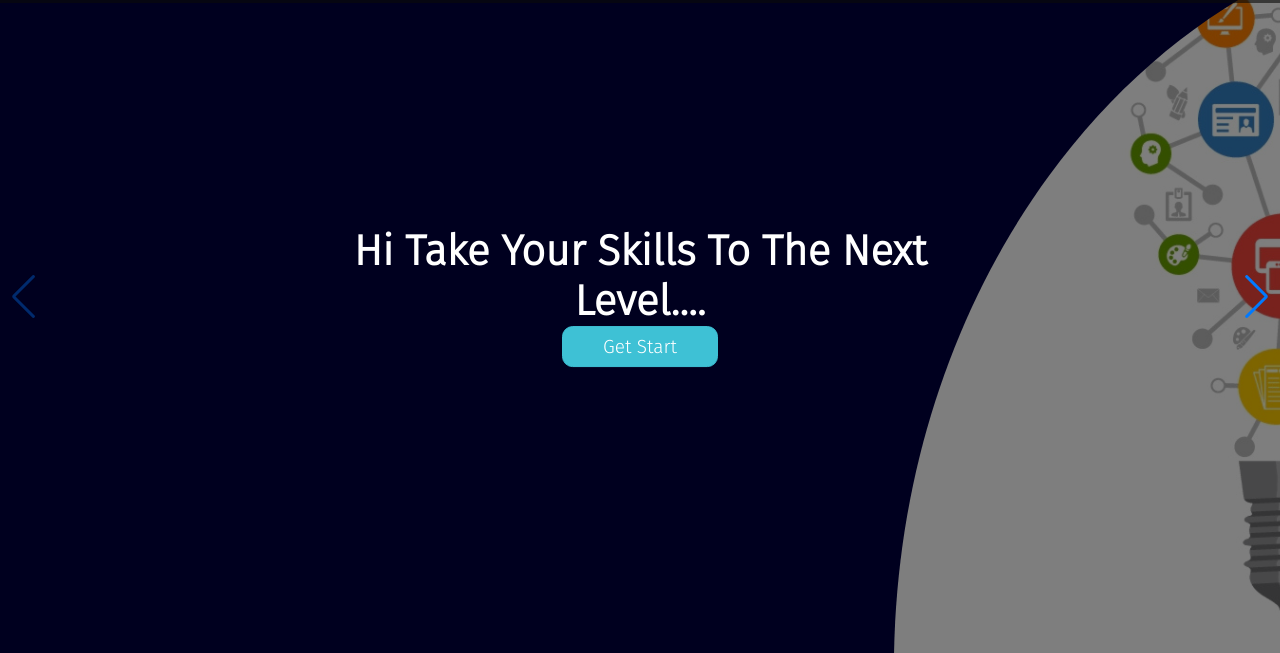
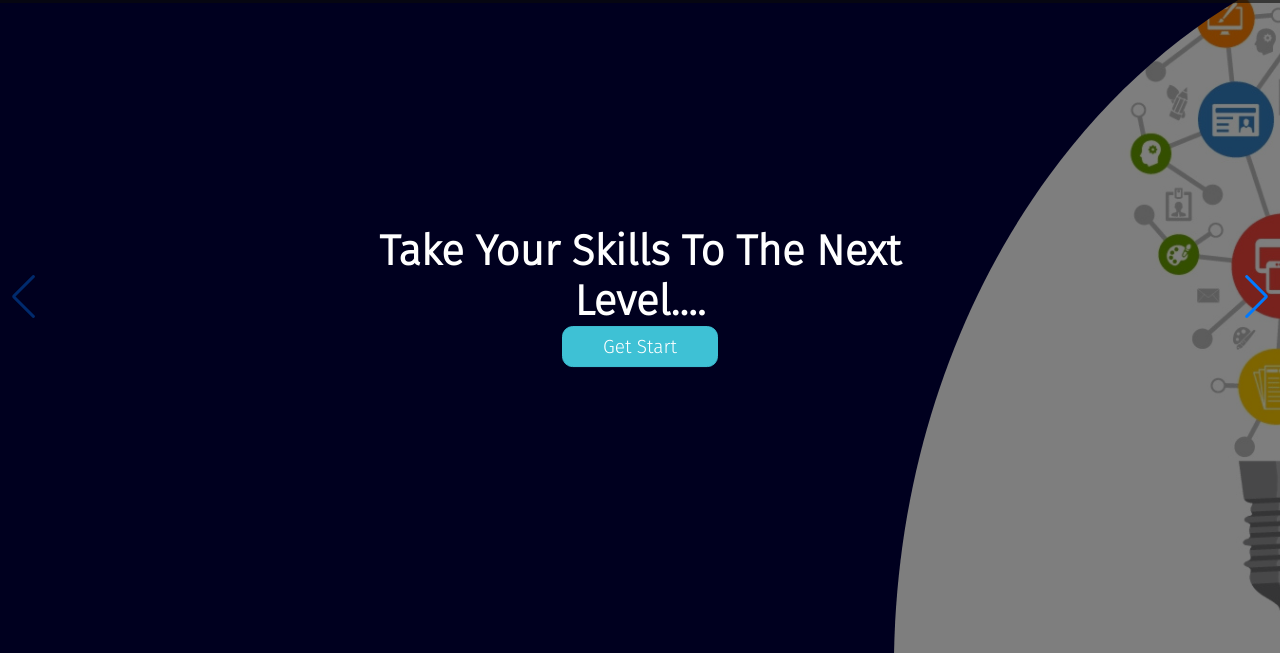
Before and after one commit to sainadhpanda/skillproplus.github.io, a plain HTML site: page index.html in a window 1280 px wide. Shown: the part 80-733 px from the top of the page. Drawn offline with nearby package versions, Linux system fonts and the light colour scheme.

Commit message:
Update index.html

```diff
--- a/index.html
+++ b/index.html
@@ -85,7 +85,7 @@
                         <img src="img/hero-carousel/19.png" alt="image">
                     </div>
                     <div class="content">
-                        <h3>Hi Take your skills to
+                        <h3>Take your skills to
                             the next level....</h3>
 
                         <a href="#" class="btn">get start</a>
```
